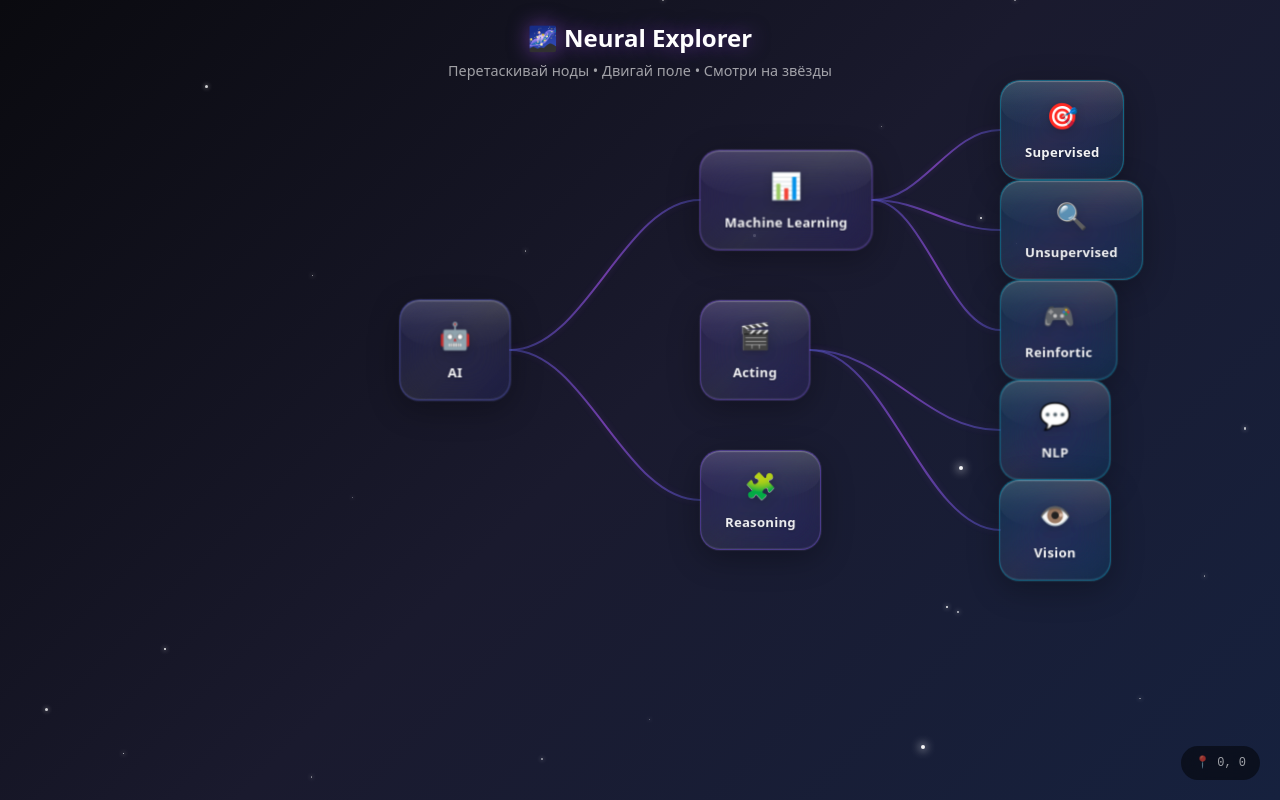
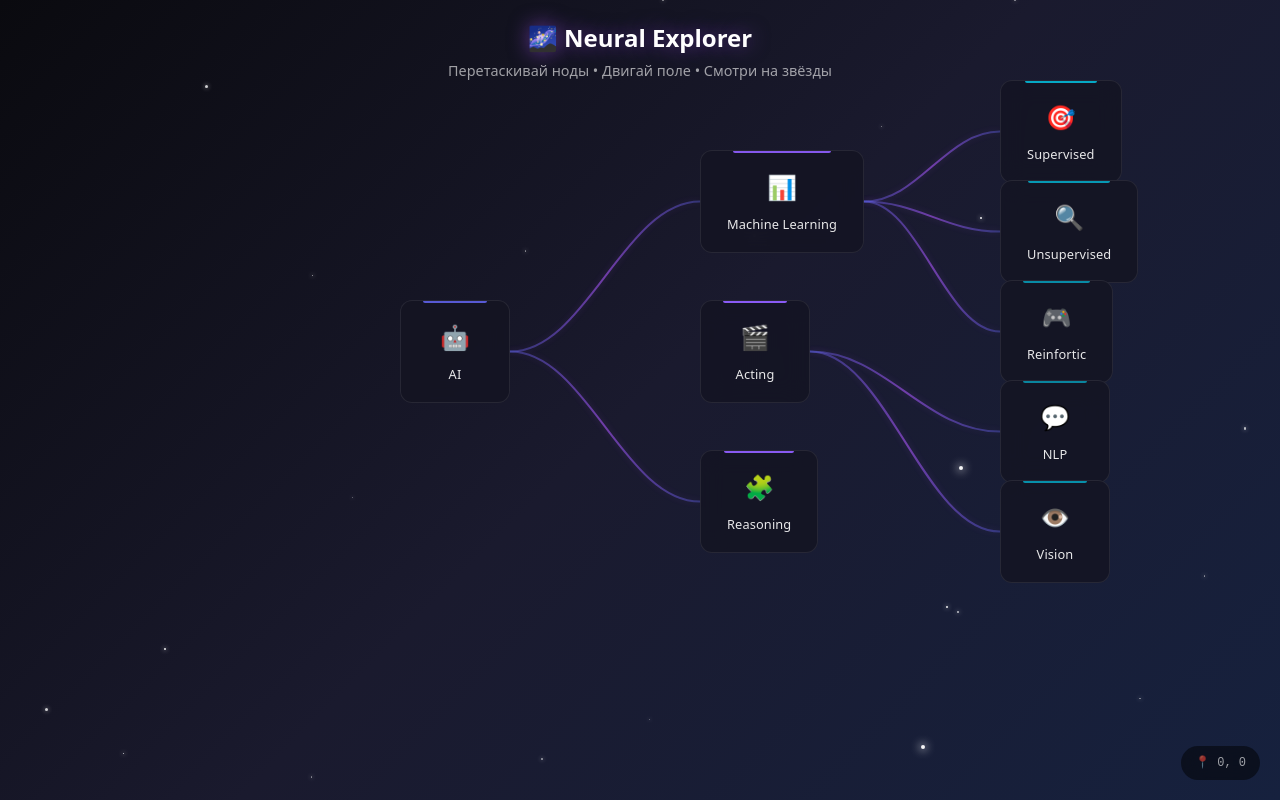
Before and after one commit to 7468096-ux/ai-mindmap, a Next.js app: page /playground in a window 1280 px wide. Built offline with nearby package versions, Linux system fonts and the light colour scheme.

Commit message:
style: clean minimal nodes, fixed shooting stars direction

```diff
--- a/src/app/playground/space.css
+++ b/src/app/playground/space.css
@@ -41,61 +41,73 @@
 /* === ПАДАЮЩИЕ ЗВЁЗДЫ === */
 .shooting-star {
   position: absolute;
-  width: 6px;
-  height: 6px;
-  background: radial-gradient(circle, white 0%, rgba(255,255,255,0.8) 50%, transparent 100%);
-  border-radius: 50%;
-  animation: shoot var(--speed, 1.5s) ease-out forwards;
-  transform-origin: center center;
+  pointer-events: none;
   z-index: 50;
-  pointer-events: none;
-  box-shadow: 0 0 10px 2px rgba(255,255,255,0.6);
 }
 
 .shooting-star::before {
   content: '';
   position: absolute;
-  right: 100%;
-  top: 50%;
-  transform: translateY(-50%);
   width: var(--length, 150px);
-  height: 1px;
-  /* Шире в начале (у звезды), уже в конце (хвост) */
+  height: 3px;
+  /* Хвост: толще у головы (слева), тоньше к концу (справа) */
   background: linear-gradient(90deg,
-    transparent 0%,
-    rgba(255,255,255,0.1) 20%,
-    rgba(255,255,255,0.4) 60%,
-    rgba(255,255,255,0.9) 100%
+    rgba(255,255,255,0.95) 0%,
+    rgba(200,220,255,0.7) 30%,
+    rgba(150,180,255,0.3) 70%,
+    transparent 100%
   );
-  clip-path: polygon(0 30%, 100% 45%, 100% 55%, 0 70%);
+  border-radius: 3px 0 0 3px;
+  clip-path: polygon(0 0, 100% 35%, 100% 65%, 0 100%);
+  transform-origin: left center;
+  animation: shootTrail var(--speed, 1.5s) ease-out forwards;
 }
 
+/* Яркая голова звезды */
 .shooting-star::after {
   content: '';
   position: absolute;
-  right: 100%;
+  left: 0;
   top: 50%;
   transform: translateY(-50%);
-  width: calc(var(--length, 150px) * 0.4);
-  height: 4px;
-  background: linear-gradient(90deg, transparent, rgba(200,220,255,0.3));
-  filter: blur(2px);
-  border-radius: 2px;
+  width: 6px;
+  height: 6px;
+  background: white;
+  border-radius: 50%;
+  box-shadow: 0 0 12px 4px rgba(255,255,255,0.8), 0 0 30px 8px rgba(200,220,255,0.4);
+  animation: shootHead var(--speed, 1.5s) ease-out forwards;
 }
 
-@keyframes shoot {
+@keyframes shootTrail {
   0% {
-    transform: rotate(var(--angle, 45deg)) translate(0, 0);
+    transform: rotate(var(--angle, 45deg)) translateX(0);
     opacity: 0;
   }
-  5% {
+  10% {
     opacity: 1;
   }
-  80% {
+  85% {
+    opacity: 0.8;
+  }
+  100% {
+    transform: rotate(var(--angle, 45deg)) translateX(calc(-120vw));
+    opacity: 0;
+  }
+}
+
+@keyframes shootHead {
+  0% {
+    transform: translateY(-50%) rotate(var(--angle, 45deg)) translateX(0);
+    opacity: 0;
+  }
+  10% {
+    opacity: 1;
+  }
+  85% {
     opacity: 1;
   }
   100% {
-    transform: rotate(var(--angle, 45deg)) translate(calc(-100vw - 200px), calc(100vh + 200px));
+    transform: translateY(-50%) rotate(var(--angle, 45deg)) translateX(calc(-120vw));
     opacity: 0;
   }
 }
@@ -157,171 +169,112 @@
 }
 
 .space-node.dragging .node-content {
-  transform: scale(1.08);
-  box-shadow: 0 15px 50px rgba(0, 0, 0, 0.4);
+  transform: scale(1.04);
+  border-color: var(--level-color, #6366f1);
+  background: rgba(35, 35, 55, 0.95);
+}
+
+.space-node.dragging .node-glow {
+  opacity: 0.3;
 }
 
 .node-content {
   display: flex;
   flex-direction: column;
   align-items: center;
-  gap: 8px;
-  padding: 16px 24px;
-  min-width: 110px; /* Минимальная ширина как у Unsupervised */
+  gap: 10px;
+  padding: 18px 26px;
+  min-width: 110px;
 
-  /* iOS Liquid Glass Effect */
-  background: linear-gradient(
-    135deg,
-    rgba(255, 255, 255, 0.12) 0%,
-    rgba(255, 255, 255, 0.05) 50%,
-    rgba(255, 255, 255, 0.08) 100%
-  );
-  backdrop-filter: blur(20px) saturate(180%);
-  -webkit-backdrop-filter: blur(20px) saturate(180%);
+  /* Clean minimal background */
+  background: rgba(20, 20, 35, 0.85);
+  backdrop-filter: blur(12px);
+  -webkit-backdrop-filter: blur(12px);
 
-  border-radius: 20px;
-  border: 1px solid rgba(255, 255, 255, 0.18);
+  border-radius: 12px;
+  border: 1px solid rgba(255, 255, 255, 0.08);
 
-  /* Внутреннее свечение как у стекла */
-  box-shadow:
-    inset 0 1px 1px rgba(255, 255, 255, 0.25),
-    inset 0 -1px 1px rgba(255, 255, 255, 0.1),
-    0 8px 32px rgba(0, 0, 0, 0.3),
-    0 0 0 1px rgba(255, 255, 255, 0.05);
-
-  transition: all 0.4s cubic-bezier(0.4, 0, 0.2, 1);
+  transition: all 0.25s ease;
   white-space: nowrap;
   position: relative;
-  overflow: hidden;
 }
 
-/* Блик на стекле */
+/* Тонкая линия акцента сверху */
 .node-content::before {
   content: '';
   position: absolute;
   top: 0;
-  left: 0;
-  right: 0;
-  height: 50%;
-  background: linear-gradient(
-    180deg,
-    rgba(255, 255, 255, 0.15) 0%,
-    rgba(255, 255, 255, 0.05) 50%,
-    transparent 100%
-  );
-  border-radius: 20px 20px 100% 100%;
-  pointer-events: none;
+  left: 20%;
+  right: 20%;
+  height: 2px;
+  background: var(--level-color, #6366f1);
+  border-radius: 0 0 2px 2px;
+  opacity: 0.8;
 }
 
 .node-icon {
-  font-size: 1.6rem;
-  filter: drop-shadow(0 2px 4px rgba(0,0,0,0.2));
+  font-size: 1.5rem;
 }
 
 .node-name {
-  color: rgba(255, 255, 255, 0.95);
-  font-size: 0.82rem;
-  font-weight: 600;
+  color: rgba(255, 255, 255, 0.9);
+  font-size: 0.8rem;
+  font-weight: 500;
   text-align: center;
-  letter-spacing: 0.02em;
-  text-shadow: 0 1px 2px rgba(0,0,0,0.3);
+  letter-spacing: 0.01em;
 }
 
-/* === УРОВНИ НОД (цвета) - liquid tint === */
-.level-0 .node-content {
-  border-color: rgba(99, 102, 241, 0.4);
-  background: linear-gradient(135deg,
-    rgba(99, 102, 241, 0.15) 0%,
-    rgba(255, 255, 255, 0.08) 50%,
-    rgba(99, 102, 241, 0.1) 100%
-  );
+/* === УРОВНИ НОД (цвета) - minimal accent === */
+.level-0 .node-content::before { background: #6366f1; }
+.level-1 .node-content::before { background: #8b5cf6; }
+.level-2 .node-content::before { background: #06b6d4; }
+.level-3 .node-content::before { background: #10b981; }
+
+/* === HOVER - subtle lift === */
+.space-node:hover .node-content {
+  background: rgba(30, 30, 50, 0.9);
+  border-color: rgba(255, 255, 255, 0.15);
+  transform: translateY(-2px);
 }
 
-.level-1 .node-content {
-  border-color: rgba(139, 92, 246, 0.4);
-  background: linear-gradient(135deg,
-    rgba(139, 92, 246, 0.15) 0%,
-    rgba(255, 255, 255, 0.08) 50%,
-    rgba(139, 92, 246, 0.1) 100%
-  );
-}
-
-.level-2 .node-content {
-  border-color: rgba(6, 182, 212, 0.4);
-  background: linear-gradient(135deg,
-    rgba(6, 182, 212, 0.15) 0%,
-    rgba(255, 255, 255, 0.08) 50%,
-    rgba(6, 182, 212, 0.1) 100%
-  );
-}
-
-.level-3 .node-content {
-  border-color: rgba(16, 185, 129, 0.4);
-  background: linear-gradient(135deg,
-    rgba(16, 185, 129, 0.15) 0%,
-    rgba(255, 255, 255, 0.08) 50%,
-    rgba(16, 185, 129, 0.1) 100%
-  );
-}
-
-/* === HOVER - liquid glass ripple === */
-.space-node:hover .node-content {
-  transform: scale(1.06) translateY(-2px);
-  border-color: rgba(255, 255, 255, 0.35);
-  box-shadow:
-    inset 0 1px 2px rgba(255, 255, 255, 0.3),
-    inset 0 -1px 1px rgba(255, 255, 255, 0.15),
-    0 12px 40px rgba(0, 0, 0, 0.4),
-    0 0 60px color-mix(in srgb, var(--level-color) 30%, transparent);
+.space-node:hover .node-content::before {
+  left: 10%;
+  right: 10%;
+  opacity: 1;
 }
 
 /* === СВЕЧЕНИЕ === */
 .node-glow {
   position: absolute;
-  bottom: -20px;
+  bottom: -15px;
   left: 50%;
   transform: translateX(-50%);
-  width: 120%;
-  height: 60px;
+  width: 80%;
+  height: 40px;
   border-radius: 50%;
-  background: radial-gradient(ellipse, var(--level-color) 0%, transparent 70%);
+  background: var(--level-color, #6366f1);
   opacity: 0;
-  filter: blur(20px);
-  transition: all 0.5s cubic-bezier(0.4, 0, 0.2, 1);
+  filter: blur(25px);
+  transition: all 0.3s ease;
   pointer-events: none;
 }
 
-/* === SELECTED STATE - liquid glass active === */
+/* === SELECTED STATE - clean active === */
 .space-node.selected .node-glow {
-  opacity: 0.7;
-  height: 80px;
-  bottom: -30px;
-  width: 140%;
+  opacity: 0.4;
 }
 
 .space-node.selected .node-content {
-  transform: scale(1.1) translateY(-4px);
-  border-color: rgba(255, 255, 255, 0.5);
-  box-shadow:
-    inset 0 2px 4px rgba(255, 255, 255, 0.4),
-    inset 0 -2px 2px rgba(255, 255, 255, 0.2),
-    0 20px 60px rgba(0, 0, 0, 0.5),
-    0 0 80px color-mix(in srgb, var(--level-color) 50%, transparent),
-    0 0 0 2px color-mix(in srgb, var(--level-color) 40%, transparent);
+  background: rgba(35, 35, 55, 0.95);
+  border-color: var(--level-color, #6366f1);
+  transform: translateY(-3px);
 }
 
-.space-node.selected .node-content::after {
-  content: '';
-  position: absolute;
-  inset: -2px;
-  border-radius: 22px;
-  background: linear-gradient(135deg,
-    rgba(255,255,255,0.3) 0%,
-    transparent 50%,
-    rgba(255,255,255,0.1) 100%
-  );
-  opacity: 0.5;
-  pointer-events: none;
+.space-node.selected .node-content::before {
+  left: 0;
+  right: 0;
+  height: 3px;
+  opacity: 1;
 }
 
 /* === ЛИНИИ СВЯЗЕЙ === */
@@ -350,24 +303,24 @@
   animation: lineGlow 3s ease-in-out infinite;
 }
 
-/* === ПУЛЬС НОД === */
-@keyframes pulse {
-  0%, 100% { transform: scale(1); }
-  50% { transform: scale(1.02); }
+/* === ПУЛЬС АКЦЕНТНОЙ ЛИНИИ === */
+@keyframes accentPulse {
+  0%, 100% { opacity: 0.7; }
+  50% { opacity: 1; }
 }
 
-.space-node {
-  animation: pulse 4s ease-in-out infinite;
+.space-node .node-content::before {
+  animation: accentPulse 3s ease-in-out infinite;
 }
 
-.space-node:nth-child(2) { animation-delay: 0.3s; }
-.space-node:nth-child(3) { animation-delay: 0.6s; }
-.space-node:nth-child(4) { animation-delay: 0.9s; }
-.space-node:nth-child(5) { animation-delay: 1.2s; }
-.space-node:nth-child(6) { animation-delay: 1.5s; }
-.space-node:nth-child(7) { animation-delay: 1.8s; }
-.space-node:nth-child(8) { animation-delay: 2.1s; }
-.space-node:nth-child(9) { animation-delay: 2.4s; }
+.space-node:nth-child(2) .node-content::before { animation-delay: 0.3s; }
+.space-node:nth-child(3) .node-content::before { animation-delay: 0.6s; }
+.space-node:nth-child(4) .node-content::before { animation-delay: 0.9s; }
+.space-node:nth-child(5) .node-content::before { animation-delay: 1.2s; }
+.space-node:nth-child(6) .node-content::before { animation-delay: 1.5s; }
+.space-node:nth-child(7) .node-content::before { animation-delay: 1.8s; }
+.space-node:nth-child(8) .node-content::before { animation-delay: 2.1s; }
+.space-node:nth-child(9) .node-content::before { animation-delay: 2.4s; }
 
 /* === PAN INDICATOR === */
 .pan-indicator {
```
